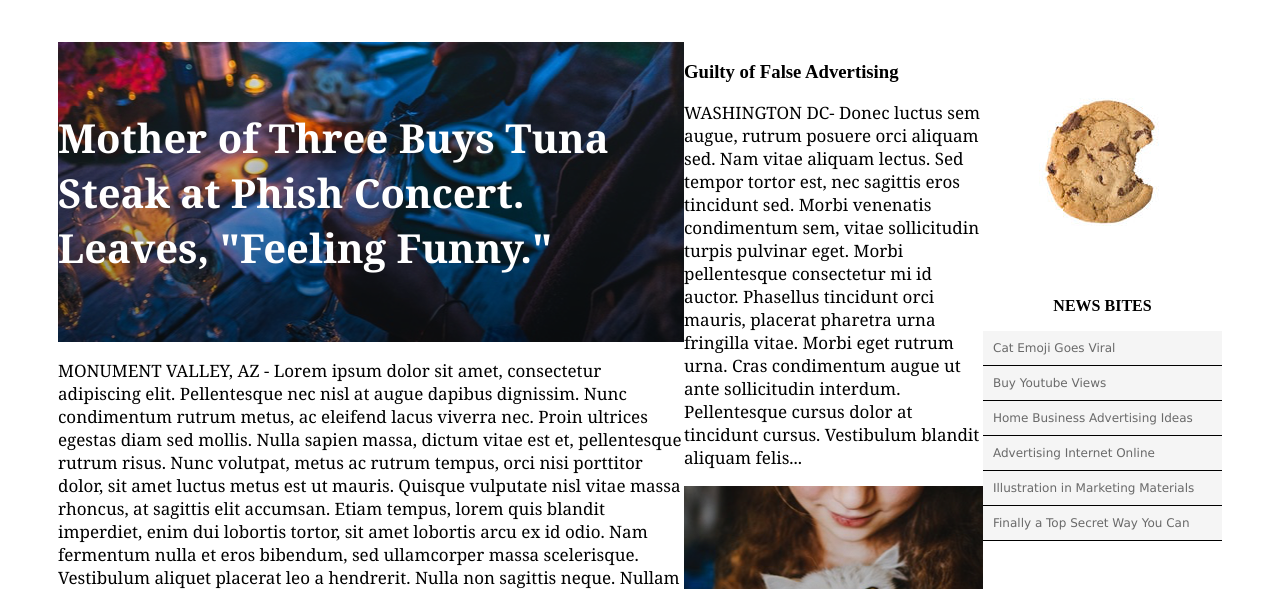
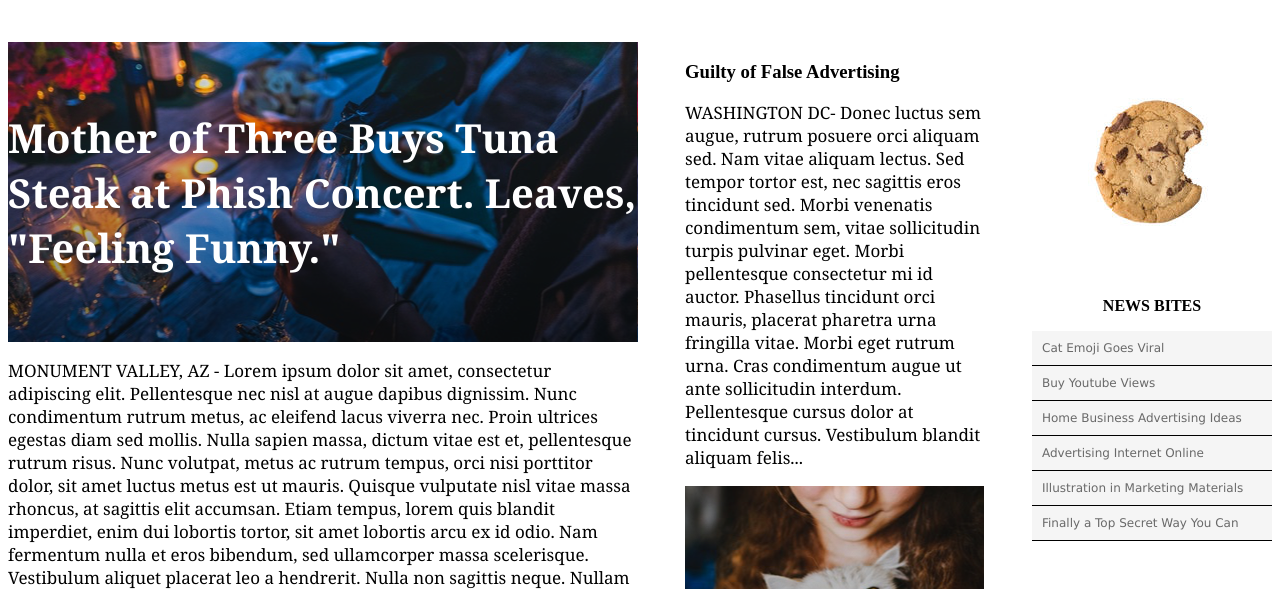
Before and after one commit to magdarogowska/mytimes, a plain HTML site: page index.html in a window 1280 px wide. Shown: the part 84-673 px from the top of the page. Drawn offline with Linux system fonts and the light colour scheme.

Commit message:
final...ish

```diff
--- a/resources/css/index.css
+++ b/resources/css/index.css
@@ -73,8 +73,8 @@ span a {
 .newscolumns {
   display:flex;
   justify-content:space-between;
-  margin:50px 50px;
-
+  margin:50px auto;
+  max-width:1350px;
 }
 
 .leftcolumn {
```
